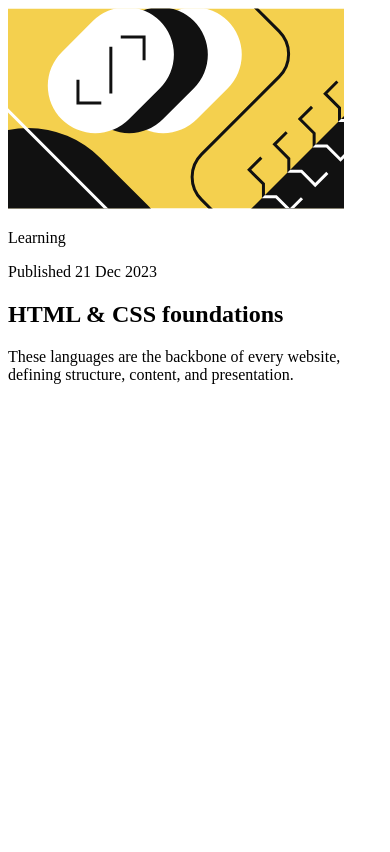
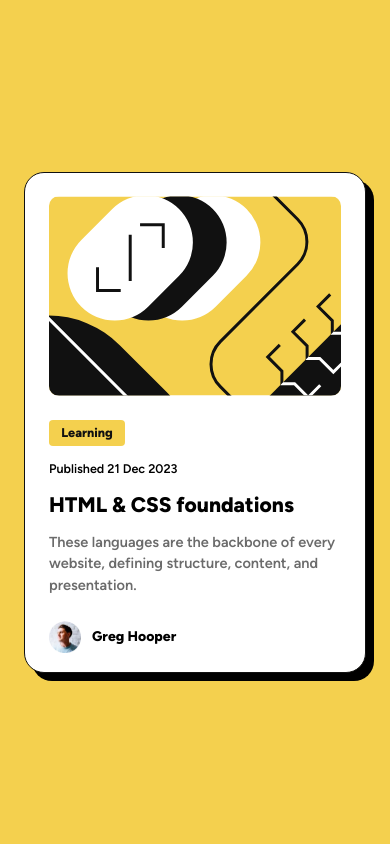
Before and after one commit to jsemenborodas/Blog-preview-card, a plain HTML site: page index.html in a window 390 px wide. Drawn offline with Linux system fonts and the light colour scheme.

Commit message:
feat: add desktop and mobile versions

```diff
--- a/index.html
+++ b/index.html
@@ -9,21 +9,37 @@
   <title>Frontend Mentor | Blog preview card</title>
 </head>
 <body>
+  <div class="wrapper">
+    <main>
       <section class="avatar">
-    <img src="./assets/images/illustration-article.svg" alt="avatar">
+        <img src="./assets/images/illustration-article.svg" alt="articleillustration">
       </section>
-
       <section class="description">
-    <p class="colored__paragraph">Learning</p>
+        <div class="colored__paragraph">
+          <p>Learning</p>
+        </div>
+        <div class="published">
           <p>Published 21 Dec 2023</p>
-
-    <h1>
-      HTML & CSS foundations
-    </h1>
+        </div>
+        <div class="heading">
+          <h1>HTML & CSS foundations</h1>
+        </div>
+        <div class="backbone">
           <p>
             These languages are the backbone of every website, defining structure, content, and presentation.
           </p>
+        </div>
       </section>
+      <section>
+        <figure>
+          <img src="./assets/images/image-avatar.webp" alt="image-avatar">
+          <figcaption>
+            <p>Greg Hooper</p>
+          </figcaption>
+        </figure>
+      </section>
+    </main>
+  </div>
   <!-- <div class="attribution">
     Challenge by <a href="https://www.frontendmentor.io?ref=challenge" target="_blank">Frontend Mentor</a>.
     Coded by <a href="#">Your Name Here</a>.
--- a/style.css
+++ b/style.css
@@ -5,8 +5,10 @@
     --white: rgb(255, 255, 255);
 }
 
-p{
-    font-size: 16px;
+*{
+    margin: 0;
+    padding: 0;
+    font-family: 'Figtree';
 }
 
 @font-face {
@@ -21,6 +23,10 @@ p{
     font-weight: 800;
 }
 
+p{
+    font-size: 16px;
+}
+
 html, body{
     height: 100%;
 }
@@ -28,3 +34,121 @@ html, body{
 body{
     min-height: 812px;
 }
+
+.wrapper{
+    height: 100%;
+    width: 100%;
+    display: flex;
+    justify-content: center;
+    align-items: center;
+    background: var(--yellow);
+}
+
+main{
+    max-width: 384px;
+    min-height: 499px;
+    width: 87.156%;
+    height: 100%;
+    max-height: 522px;
+    height: 499px;
+    background: var(--white);
+    text-align: center;
+    border-radius: 20px;
+    border: 1px solid var(--gray-950);
+    box-shadow: 8px 8px ;
+}
+
+img{
+    margin-top: 23px;
+    width: calc(100% - 48px);
+    height: 200px;
+    object-fit: cover;
+    border-radius: 10px;
+}
+
+.colored__paragraph p{
+    display: flex;
+    justify-content: center;
+    align-items: center;
+    width: 22.3241590214%;
+    height: 26px;
+    color: var(--gray-950);
+    background: var(--yellow);
+    font-family: 'Figtree';
+    font-weight: 800;
+    margin-left: 24px;
+    margin-top: 20px;
+    font-size: calc(12px + 2.5 * (100vw / 1440));
+    border-radius: 4px;
+}
+
+.published{
+    margin-top: 15px;
+}
+
+.published p{
+    display: flex;
+    margin-left: 24px;
+    font-size: calc(12px + 2 * (100vw / 1440));
+}
+
+.heading{
+    margin-top: 16px;
+}
+
+.heading h1{
+    display: flex;
+    margin-left: 24px;
+    font-size: calc(20px + 4 * (100vw / 1440));
+    font-weight: 900;
+}
+
+.backbone{
+    margin-top: 15px;
+}
+
+.backbone p{
+    font-size: calc(14px + 2 * (100vw / 1440));
+    text-align: left;
+    margin-left: 24px;
+    line-height: 1.5;
+    color: var(--gray-500);
+}
+
+figure{
+    display: flex;
+    margin-left: 24px;
+    margin-top: 24px;
+}
+
+figure img{
+    width: 32px;
+    height: 32px;
+    margin: 0;
+}
+
+figcaption{
+    display: flex;
+    align-items: center;
+    justify-content: center;
+    margin-left: 11px;
+}
+
+figcaption p{
+    font-weight: 900;
+    font-size: 14px;
+}
+
+@media (width >= 768px) {
+    main{
+        height: 522px;
+    }
+    .colored__paragraph p{
+        height: 30px;
+    }
+
+    .heading:hover{
+        color: var(--yellow);
+        cursor: pointer;
+    }
+}
```
Lines whose indentation alone changed are shown as unchanged.
